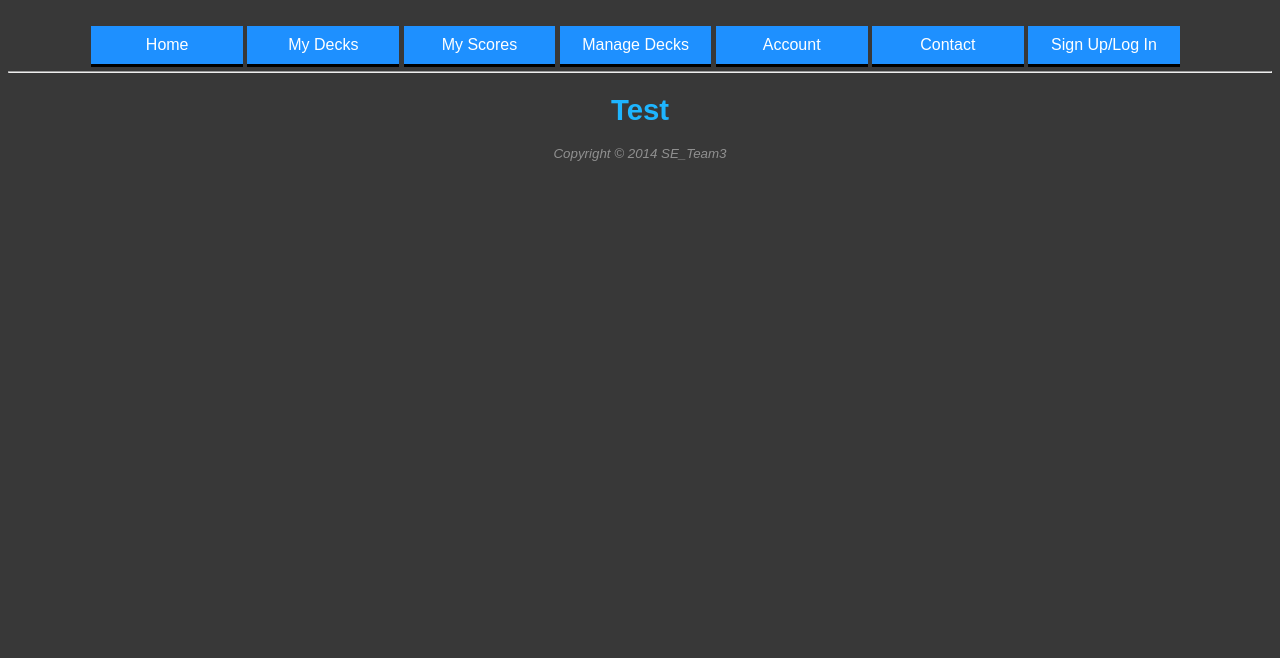
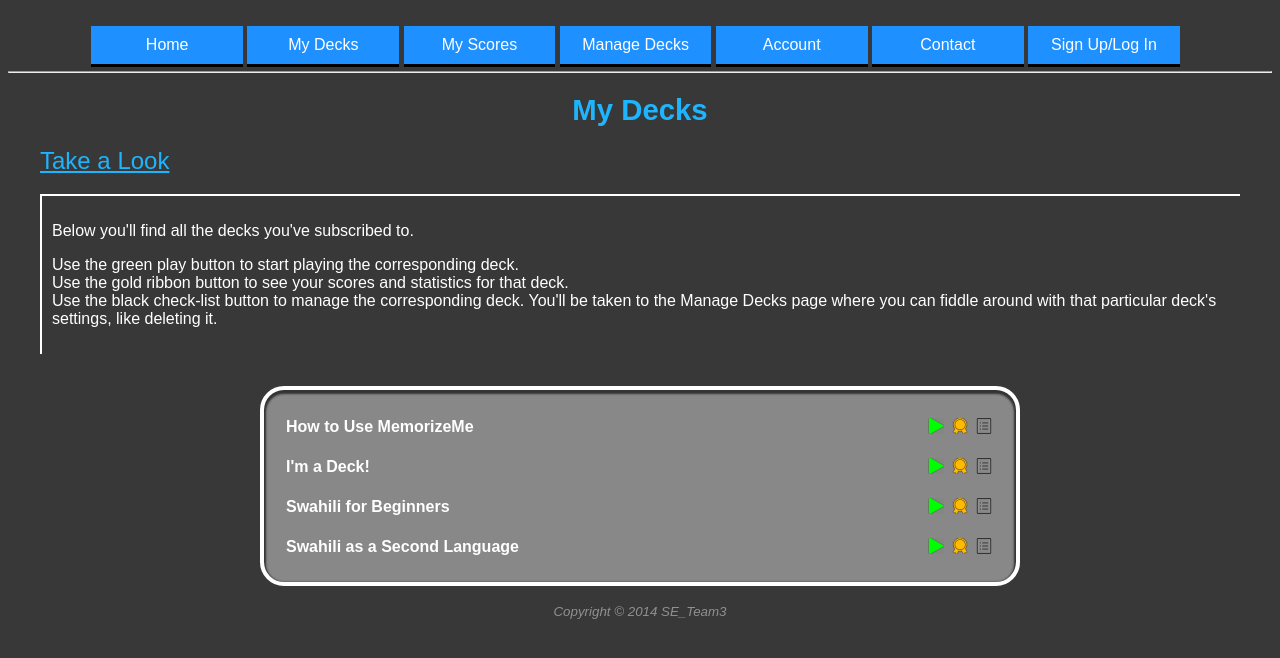
Before and after one commit to latreides/SE_Team3, a Django app: a page that uses flashcards/templates/view_deck_page.html in a window 1280 px wide. Shown: the top 658 px of the page. Run offline with Django 3.2, Linux system fonts and the light colour scheme; the visitor is signed in with stand-in values (Sample User, id 1).

Commit message:
FIX Sign-In; ADD My Decks
This fixes a missing {% csrf_token %} tag in signin_page.html and adds
what I have done for the My Decks page (view_deck_page.html)

```diff
--- /dev/null
+++ b/flashcards/static/css/mydecks.css
@@ -0,0 +1,59 @@
+div#content {
+	margin-left: auto;
+	margin-right:auto;
+	max-width: 1200px;
+	min-width: 800px;
+}
+
+div#deckpane {
+	background: #888;
+	border: white solid 4px;
+	border-radius: 24px;
+	box-shadow: 0px 2px 2px 2px #333 inset;
+	margin-left: auto;
+	margin-right: auto;
+	padding: 16px;
+	width: 60%;
+}
+
+div.deckItem {
+	border-radius: 8px;
+	height: 28px;
+	padding-top: 12px;
+}
+
+div.deckItem:hover {
+	background: #CCC;
+	box-shadow: 0px 2px 2px 2px #333 inset;
+	color: black;
+}
+
+img.icon {
+	height: 16px;
+	float:right;
+	margin-right: 8px;
+	vertical-align: middle;
+	width: 16px;
+}
+
+img.icon:hover {
+	cursor: pointer;
+}
+
+span.deckActions {
+	text-align: right;
+}
+
+span.deckName {
+	font-weight: bold;
+	min-width: 60%;
+	padding: 6px;
+}
+
+.section {
+    border-left: solid;
+    border-top: solid;
+    border-width: 2px;
+	margin-bottom: 2em;
+    padding: 10px;
+}
--- a/flashcards/templates/signin_page.html
+++ b/flashcards/templates/signin_page.html
@@ -13,7 +13,7 @@
 				below to access all the features of your account.
 			</p>
 			<form id="sign-in" method="post" onsubmit="return true;" action="">
-
+			{% csrf_token %}
 				<input name="username" type="text" placeholder="user name">
 				<br>
 				<input name="password" type="password" placeholder="password">
--- a/flashcards/templates/view_deck_page.html
+++ b/flashcards/templates/view_deck_page.html
@@ -1,5 +1,58 @@
 {% extends "base.html" %}
 {% load static from staticfiles %}
 {% block content %}
-    <h1>Test</h1>
+<link rel="stylesheet" type="text/css" href="{% static 'css/mydecks.css' %}" />
+    <h1>My Decks</h1>
+	<div id="content">
+		<h2>Take a Look</h2>
+		<div class="section">
+			<p>
+				Below you'll find all the decks you've subscribed to.
+			</p>
+			<p>
+				Use the green play button to start playing the corresponding deck.
+				<br>
+				Use the gold ribbon button to see your scores and statistics for
+				that deck.
+				<br>
+				Use the black check-list button to manage the corresponding deck.
+				You'll be taken to the Manage Decks page where you can fiddle around
+				with that particular deck's settings, like deleting it.
+			</p>
+		</div>
+		<div id="deckpane">
+			<div class="deckItem">
+				<span class="deckName">How to Use MemorizeMe</span>
+				<span class="deckActions">
+					<img class="icon" src="{% static 'img/details_64.png' %}" alt="Manage" title="Manage Deck"/>
+					<img class="icon" src="{% static 'img/badge_64.png' %}" alt="Score" title="See Scores"/>
+					<img class="icon" src="{% static 'img/play_64.png' %}" alt="Play" title="Play Deck"/>
+				<span>
+			</div>
+			<div class="deckItem">
+				<span class="deckName">I'm a Deck!</span>
+				<span class="deckActions">
+					<img class="icon" src="{% static 'img/details_64.png' %}" alt="Manage" title="Manage Deck"/>
+					<img class="icon" src="{% static 'img/badge_64.png' %}" alt="Score" title="See Scores"/>
+					<img class="icon" src="{% static 'img/play_64.png' %}" alt="Play" title="Play Deck"/>
+				<span>
+			</div>
+			<div class="deckItem">
+				<span class="deckName">Swahili for Beginners</span>
+				<span class="deckActions">
+					<img class="icon" src="{% static 'img/details_64.png' %}" alt="Manage" title="Manage Deck"/>
+					<img class="icon" src="{% static 'img/badge_64.png' %}" alt="Score" title="See Scores"/>
+					<img class="icon" src="{% static 'img/play_64.png' %}" alt="Play" title="Play Deck"/>
+				<span>
+			</div>
+			<div class="deckItem">
+				<span class="deckName">Swahili as a Second Language</span>
+				<span class="deckActions">
+					<img class="icon" src="{% static 'img/details_64.png' %}" alt="Manage" title="Manage Deck"/>
+					<img class="icon" src="{% static 'img/badge_64.png' %}" alt="Score" title="See Scores"/>
+					<img class="icon" src="{% static 'img/play_64.png' %}" alt="Play" title="Play Deck"/>
+				<span>
+			</div>
+		</div>
+	</div>
 {% endblock %}
```
Also changed, not shown: flashcards/static/img/badge_64.png (added), flashcards/static/img/details_64.png (added), flashcards/static/img/play_64.png (added).
